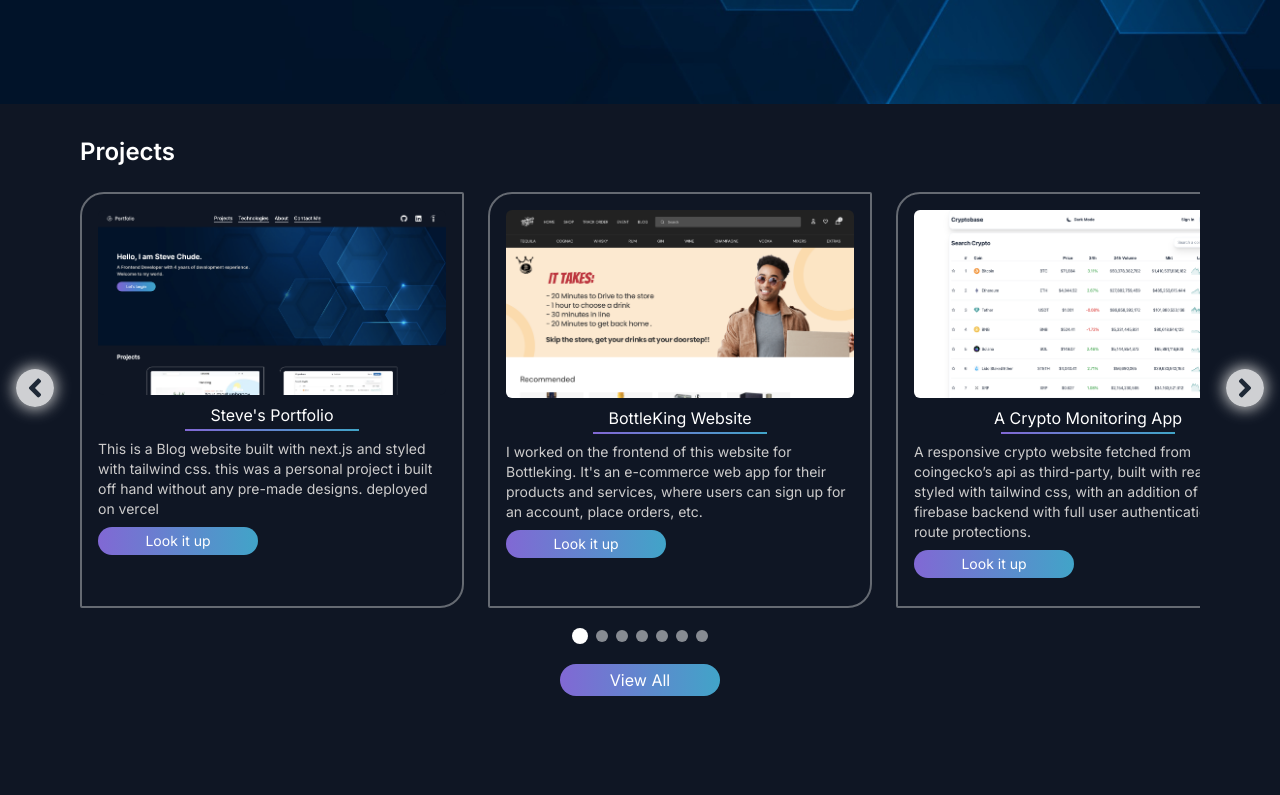
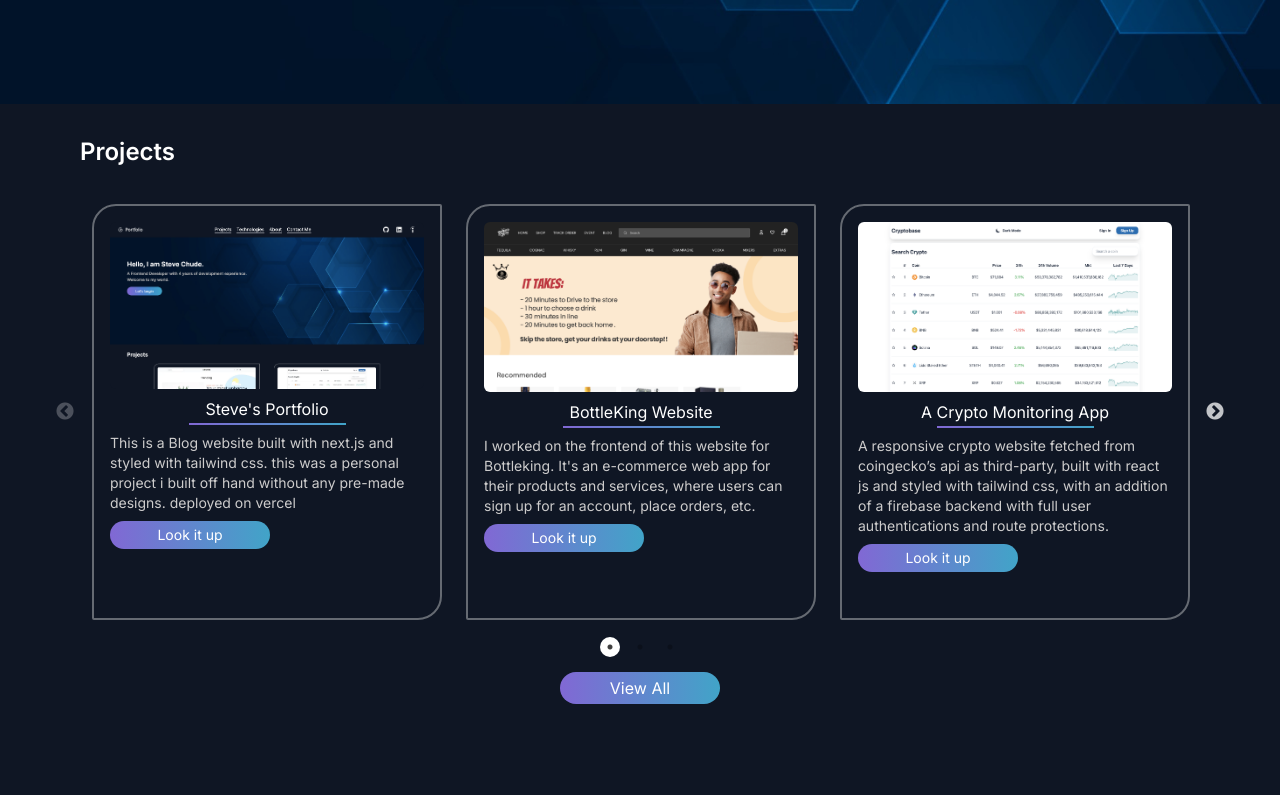
Before and after one commit to stevechude/my_portfolio, a Next.js app: page / in a window 1280 px wide. Shown: the part 600-1395 px from the top of the page. Built offline with nearby package versions, Linux system fonts and the light colour scheme.

Commit message:
switched carousel to slick

```diff
--- /dev/null
+++ b/app/_document.js
@@ -0,0 +1,23 @@
+import Document, { Html, Head, Main, NextScript } from "next/document";
+
+class MyDocument extends Document {
+  render() {
+    return (
+      <Html lang="en">
+        <Head>
+          {/* Add the viewport meta tag here */}
+          <meta
+            name="viewport"
+            content="width=device-width, initial-scale=1.0"
+          />
+        </Head>
+        <body>
+          <Main />
+          <NextScript />
+        </body>
+      </Html>
+    );
+  }
+}
+
+export default MyDocument;
--- a/app/globals.css
+++ b/app/globals.css
@@ -6,3 +6,19 @@ body {
   color: #fff;
   background-color: #0f1624;
 }
+
+.slick-slide > div {
+  @apply md:m-3;
+}
+
+/* Custom styles to change the color of the dots */
+.slick-dots li button {
+  @apply bg-white;
+  color: white;
+}
+
+/* Optional: Change the background color of active dot */
+.slick-dots li.slick-active button {
+  /* background-color: white; */
+  @apply bg-white rounded-full;
+}
--- a/components/Home/Projects.jsx
+++ b/components/Home/Projects.jsx
@@ -3,6 +3,7 @@ import AOS from "aos";
 import "aos/dist/aos.css";
 import { useRouter } from "next/navigation";
 import Carousel from "../carousel/Carousel";
+import NewCarousel from "../carousel/NewCarousel";
 
 const Projects = () => {
   useEffect(() => {
@@ -14,7 +15,7 @@ const Projects = () => {
   return (
     <div
       id="projects"
-      className="flex flex-col gap-6 px-1 md:px-20 mt-8 my-4 overflow-hidden relative"
+      className="flex flex-col md:gap-6 px-8 md:px-20 mt-8 my-4 relative w-full"
     >
       <p
         className="font-semibold text-2xl px-10 md:px-0"
@@ -24,8 +25,9 @@ const Projects = () => {
       >
         Projects
       </p>
-      <div className="flex flex-col items-center gap-2 md:gap-4 overflow-hidden">
-        <Carousel />
+      <div className="flex flex-col justify-center items-center gap-8 md:gap-10 w-full ">
+        {/* <Carousel /> */}
+        <NewCarousel />
         <button
           onClick={() => router.push("/see-projects")}
           className="bg-gradient-to-r from-[#8168d4] to-[#41a4c8] rounded-3xl p-1 w-32 md:w-40 text-white self-center z-10"
--- a/components/carousel/Carousel.jsx
+++ b/components/carousel/Carousel.jsx
@@ -47,7 +47,7 @@ const Carousel = ({ autoSlideInterval = 3000 }) => {
     <>
       <div className="w-full">
         <div
-          className="flex md:gap-6 transition-transform ease-out duration-500"
+          className="flex items-center md:gap-6 transition-transform ease-out duration-500"
           style={{
             transform: `translateX(-${(100 / numVisibleSlides) * curr}%)`,
           }}
@@ -55,7 +55,7 @@ const Carousel = ({ autoSlideInterval = 3000 }) => {
           {slides.map((proj, i) => (
             <div
               key={i}
-              className={`border-2 border-[#656a72] rounded-tl-3xl rounded-tr-sm rounded-bl-sm rounded-br-3xl mb-2 md:mb-0 flex-shrink-0 w-full md:w-96 h-96 md:h-[26rem]`}
+              className={`border-2 border-[#656a72] rounded-tl-3xl rounded-tr-sm rounded-bl-sm rounded-br-3xl mb-2 md:mb-0 flex-shrink-0 flex-auto w-full md:w-96 h-96 md:h-[26rem]`}
               data-aos={`${i % 2 === 0 ? "fade-left" : "fade-right"}`}
               data-aos-easing="linear"
               data-aos-duration="1000"
@@ -92,20 +92,20 @@ const Carousel = ({ autoSlideInterval = 3000 }) => {
             </div>
           ))}
         </div>
-        <div className="absolute right-0 left-0 top-[50%] md:top-[40%] bottom-[50%] flex items-center justify-between p-1 md:p-4">
+        <div className="absolute right-0 left-0 top-[50%] md:top-[40%] bottom-[50%] flex items-center justify-between p-1 px-2 md:p-4">
           <button
             onClick={prev}
-            style={{ boxShadow: "0px 0px 15px 2px #ccc" }}
-            className="p-1 rounded-full bg-white/80 text-gray-800 hover:bg-white"
+            // style={{ boxShadow: "0px 0px 15px 2px #ccc" }}
+            className="p-1 rounded-full shadow bg-white/50 text-gray-800 hover:bg-white w-8 h-8 flex items-center justify-center"
           >
-            <FaAngleLeft size={30} />
+            <FaAngleLeft size={25} />
           </button>
           <button
             onClick={next}
-            style={{ boxShadow: "0px 0px 15px 2px #ccc" }}
-            className="p-1 rounded-full shadow bg-white/80 text-gray-800 hover:bg-white"
+            // style={{ boxShadow: "0px 0px 15px 2px #ccc" }}
+            className="p-1 rounded-full shadow bg-white/50 text-gray-800 hover:bg-white w-8 h-8 flex items-center justify-center"
           >
-            <FaAngleRight size={30} />
+            <FaAngleRight size={25} />
           </button>
         </div>
 
--- /dev/null
+++ b/components/carousel/NewCarousel.jsx
@@ -0,0 +1,98 @@
+"use client";
+import Image from "next/image";
+import Link from "next/link";
+import React, { useEffect, useState } from "react";
+import { FaAngleLeft, FaAngleRight } from "react-icons/fa";
+import { listProjects } from "@/data/projects";
+import Slider from "react-slick";
+import "slick-carousel/slick/slick.css";
+import "slick-carousel/slick/slick-theme.css";
+
+const NewCarousel = () => {
+  const slides = listProjects;
+
+  var settings = {
+    dots: true,
+    infinite: false,
+    speed: 500,
+    slidesToShow: 3,
+    slidesToScroll: 2,
+    initialSlide: 0,
+    responsive: [
+      {
+        breakpoint: 1024,
+        settings: {
+          slidesToShow: 3,
+          slidesToScroll: 3,
+          infinite: true,
+          dots: true,
+        },
+      },
+      {
+        breakpoint: 600,
+        settings: {
+          slidesToShow: 2,
+          slidesToScroll: 2,
+          initialSlide: 2,
+        },
+      },
+      {
+        breakpoint: 480,
+        settings: {
+          slidesToShow: 1,
+          slidesToScroll: 1,
+        },
+      },
+    ],
+  };
+
+  return (
+    <>
+      <div className="w-full">
+        <Slider {...settings}>
+          {slides.map((proj, i) => (
+            <div
+              key={i}
+              className={`border-2 border-[#656a72] rounded-tl-3xl rounded-tr-sm rounded-bl-sm rounded-br-3xl mb-2 md:mb-0 flex-shrink-0 flex-auto w-full h-96 md:h-[26rem]`}
+              data-aos={`${i % 2 === 0 ? "fade-left" : "fade-right"}`}
+              data-aos-easing="linear"
+              data-aos-duration="1000"
+            >
+              <div className="p-3 md:p-4 flex flex-col gap-2">
+                <div className="rounded-md md:w-fit">
+                  <Image
+                    src={proj.image}
+                    alt={proj.title}
+                    width={500}
+                    height={500}
+                    className="w-full rounded-md"
+                  />
+                </div>
+
+                <div className="flex flex-col gap-0.5 items-center">
+                  <p>{proj.title}</p>
+                  <div className="h-0.5 w-[50%] bg-gradient-to-r from-[#8168d4] to-[#41a4c8]" />
+                </div>
+
+                <div className="flex flex-col gap-2">
+                  <p className="md:text-sm text-xs text-[#cdcccc]">
+                    {proj.description}
+                  </p>
+                  <Link
+                    target="_blank"
+                    href={proj.link}
+                    className="bg-gradient-to-r from-[#8168d4] to-[#41a4c8] rounded-3xl p-1 w-32 md:w-40 cursor-pointer text-center text-sm hover:animate-pulse"
+                  >
+                    Look it up
+                  </Link>
+                </div>
+              </div>
+            </div>
+          ))}
+        </Slider>
+      </div>
+    </>
+  );
+};
+
+export default NewCarousel;
--- a/components/hero/Hero.jsx
+++ b/components/hero/Hero.jsx
@@ -14,8 +14,8 @@ const Hero = () => {
   }, []);
 
   return (
-    <div id="hero" className="w-[100%] h-[30rem] md:h-[40rem] mt-16 md:pt-10">
-      <div className='bg-[url("/bg-pay.jpg")] bg-no-repeat object-cover bg-cover flex flex-col justify-center w-[100%] h-[100%]'>
+    <div id="hero" className="w-full h-[30rem] md:h-[40rem] mt-16 md:pt-10">
+      <div className='bg-[url("/bg-pay.jpg")] bg-no-repeat object-cover bg-cover flex flex-col justify-center w-full h-full'>
         <div className="flex flex-col justify-center gap-1 md:gap-3 p-6 px-10 md:px-20 md:w-[50%]">
           <p
             className="font-semibold text-lg md:text-3xl"
--- a/components/navigation/Navbar.jsx
+++ b/components/navigation/Navbar.jsx
@@ -128,7 +128,7 @@ const Navbar = () => {
         </div>
       </div>
       {/* mobile */}
-      <div className="flex md:hidden items-start justify-between w-full text-base py-4 px-5 fixed bg-[#0f1624] z-50">
+      <div className="flex md:flex lg:hidden items-start justify-between w-full text-base py-4 px-5 fixed bg-[#0f1624] z-50">
         <div className="flex items-center gap-3">
           <SiGamedeveloper />
           <ScrollLink
--- a/components/skills/Skills.jsx
+++ b/components/skills/Skills.jsx
@@ -17,7 +17,7 @@ const Skills = () => {
         Additional technologies and soft skills
       </p>
       <div className="flex items-center justify-center">
-        <div className="md:grid md:grid-cols-3 flex flex-col w-full md:w-[50%] gap-4 md:gap-8 md:mx-10">
+        <div className="grid grid-cols-1 md:grid-cols-2 lg:grid-cols-2 xl:grid-cols-3 w-full md:w-[50%] gap-4 md:gap-8 md:mx-10">
           {listSkills.map((skill, i) => (
             <div key={i} className="flex items-center gap-3">
               <div className="h-2 w-2 bg-white rounded-full" />
--- a/package.json
+++ b/package.json
@@ -15,11 +15,14 @@
     "react-dom": "^18",
     "react-icons": "^5.0.1",
     "react-loader-spinner": "^6.1.6",
-    "react-scroll": "^1.9.0"
+    "react-scroll": "^1.9.0",
+    "react-slick": "^0.30.2",
+    "slick-carousel": "^1.8.1"
   },
   "devDependencies": {
     "@types/aos": "^3.0.7",
     "@types/react-scroll": "^1.8.10",
+    "@types/react-slick": "^0.23.13",
     "autoprefixer": "^10.0.1",
     "postcss": "^8",
     "tailwindcss": "^3.3.0"
```
Also changed, not shown: components/Home/About.jsx (+27 -22 lines), 1 other file (tests, documents, lock files or other folders).
